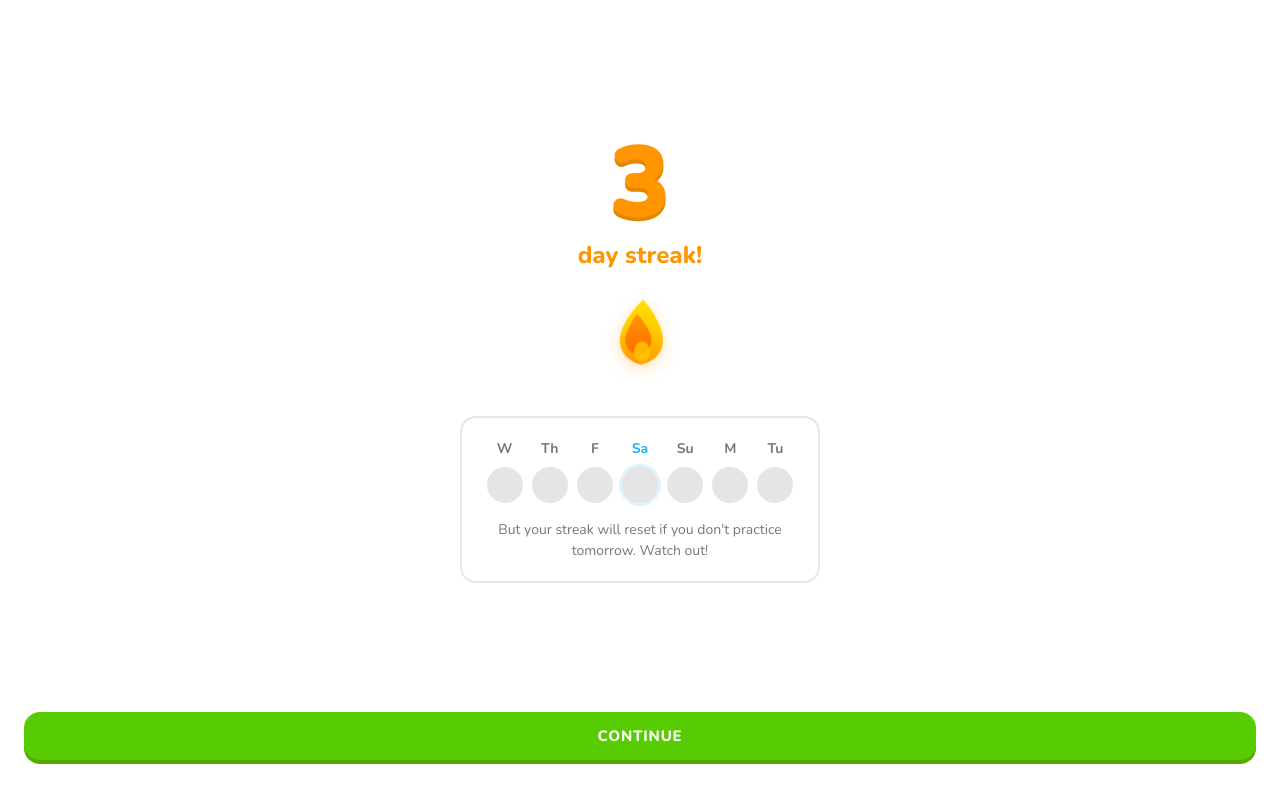
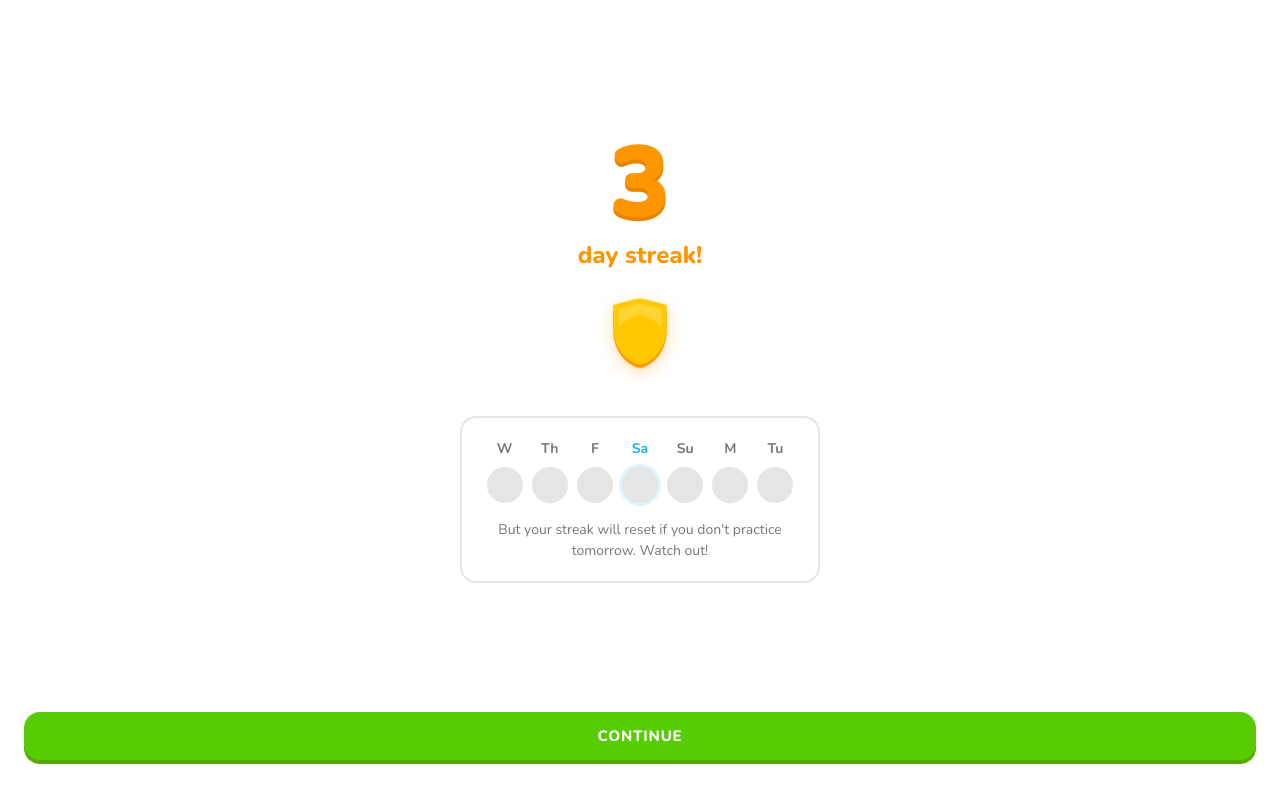
Before and after one commit to kanokpolkulsri/gogram, a React (Vite) app: page /streak in a window 1280 px wide. Built offline with nearby package versions, Linux system fonts and the light colour scheme; no server answers; sample sign-in values are in the browser's storage.

Commit message:
fix: tooltip right-side, scroll to active unit, shield icon, ui tweaks

```diff
--- a/src/components/LessonNode.css
+++ b/src/components/LessonNode.css
@@ -23,7 +23,9 @@
 /* Classic Speech-Bubble Tooltip */
 .lesson-node-tooltip {
   position: absolute;
-  top: -16px;
+  left: calc(100% + 12px);
+  top: 50%;
+  transform: translateY(-50%);
   background: var(--color-white);
   color: var(--node-color, var(--color-green));
   font-weight: 800;
@@ -41,22 +43,22 @@
 .lesson-node-tooltip::after {
   content: '';
   position: absolute;
-  bottom: -6px;
-  left: 50%;
-  transform: translateX(-50%) rotate(45deg);
+  left: -6px;
+  top: 50%;
+  transform: translateY(-50%) rotate(45deg);
   width: 8px;
   height: 8px;
   background: var(--color-white);
-  border-right: 2px solid var(--color-gray);
+  border-left: 2px solid var(--color-gray);
   border-bottom: 2px solid var(--color-gray);
 }
 
 @keyframes tooltipBounce {
   0%, 100% {
-    transform: translateY(0);
+    transform: translateY(-50%) translateX(0);
   }
   50% {
-    transform: translateY(-4px);
+    transform: translateY(-50%) translateX(4px);
   }
 }
 
--- a/src/components/StreakFire.jsx
+++ b/src/components/StreakFire.jsx
@@ -1,67 +1,54 @@
 import './StreakFire.css';
 
 export default function StreakFire({ size = 64, active = true, customColor = null, isRainbow = false }) {
-  // If isRainbow is true, we use rainbow gradients
-  const outerFill = isRainbow
-    ? "url(#rainbowGradient)"
-    : (customColor ? customColor : "url(#fireGradient)");
+  const shieldFill = isRainbow
+    ? 'url(#rainbowGradient)'
+    : (customColor ? customColor : '#FFC800');
 
-  const innerFill = isRainbow
-    ? "url(#rainbowInnerGradient)"
-    : (customColor ? "rgba(255, 255, 255, 0.35)" : "url(#fireInnerGradient)");
+  const shieldHighlight = isRainbow
+    ? '#FFFFFF'
+    : (customColor ? 'rgba(255,255,255,0.45)' : '#FFE57F');
 
-  const coreFill = isRainbow
-    ? "#FFFFFF"
-    : (customColor ? "rgba(255, 255, 255, 0.7)" : "#FFC800");
+  const shieldDark = isRainbow
+    ? 'rgba(0,0,0,0.2)'
+    : (customColor ? 'rgba(0,0,0,0.18)' : '#FF9600');
+
+  const inactiveFill = '#E5E5E5';
+  const inactiveDark = '#AFAFAF';
 
   return (
     <div className="streak-fire" style={{ width: size, height: size }}>
-      <svg viewBox="0 0 64 64" width={size} height={size} className="streak-fire-svg">
+      <svg viewBox="0 0 48 48" width={size} height={size} className="streak-fire-svg">
+        {isRainbow && (
           <defs>
-          <linearGradient id="fireGradient" x1="0%" y1="100%" x2="0%" y2="0%">
-            <stop offset="0%" stopColor="#FF9600" />
-            <stop offset="50%" stopColor="#FFC800" />
-            <stop offset="100%" stopColor="#FFDE00" />
-          </linearGradient>
-          <linearGradient id="fireInnerGradient" x1="0%" y1="100%" x2="0%" y2="0%">
-            <stop offset="0%" stopColor="#FF6B00" />
-            <stop offset="100%" stopColor="#FF9600" />
-          </linearGradient>
-          <linearGradient id="rainbowGradient" x1="0%" y1="100%" x2="0%" y2="0%">
+            <linearGradient id="rainbowGradient" x1="0%" y1="0%" x2="0%" y2="100%">
               <stop offset="0%" stopColor="#FF007F" />
               <stop offset="35%" stopColor="#FF7F00" />
               <stop offset="65%" stopColor="#FFFF00" />
               <stop offset="85%" stopColor="#00FF66" />
               <stop offset="100%" stopColor="#00F0FF" />
             </linearGradient>
-          <linearGradient id="rainbowInnerGradient" x1="0%" y1="100%" x2="0%" y2="0%">
-            <stop offset="0%" stopColor="#E040FB" />
-            <stop offset="50%" stopColor="#00E5FF" />
-            <stop offset="100%" stopColor="#1DE9B6" />
-          </linearGradient>
           </defs>
-        {/* Outer flame */}
+        )}
+        {/* Shield shadow / dark rim */}
         <path
-          d="M32 4C32 4 14 22 14 38C14 48.5 22 56 32 58C42 56 50 48.5 50 38C50 22 32 4 32 4Z"
-          fill={active ? outerFill : "#E5E5E5"}
-          className="flame-outer"
+          d="M24 4L8 8v14c0 10.4 6.8 20.1 16 22 9.2-1.9 16-11.6 16-22V8L24 4z"
+          fill={active ? shieldDark : inactiveDark}
+          transform="translate(0, 2)"
         />
-        {/* Inner flame */}
+        {/* Shield body */}
         <path
-          d="M32 20C32 20 22 32 22 40C22 46 26.5 50 32 52C37.5 50 42 46 42 40C42 32 32 20 32 20Z"
-          fill={active ? innerFill : "#AFAFAF"}
-          className="flame-inner"
+          d="M24 4L8 8v14c0 10.4 6.8 20.1 16 22 9.2-1.9 16-11.6 16-22V8L24 4z"
+          fill={active ? shieldFill : inactiveFill}
         />
-        {/* Core glow */}
-        <ellipse
-          cx="32"
-          cy="46"
-          rx="6"
-          ry="8"
-          fill={active ? coreFill : "#CCCCCC"}
-          opacity={isRainbow ? "0.9" : (customColor ? "1" : "0.8")}
-          className="flame-core"
+        {/* Top highlight */}
+        {active && (
+          <path
+            d="M24 7L11 10.5v8c0 1 0.2 2 0.5 3C14 18 19 15 24 14c5 1 10 4 12.5 7.5 0.3-1 0.5-2 0.5-3v-8L24 7z"
+            fill={shieldHighlight}
+            opacity="0.4"
           />
+        )}
       </svg>
     </div>
   );
--- a/src/pages/LearnPage.css
+++ b/src/pages/LearnPage.css
@@ -8,7 +8,6 @@
 
 @media (min-width: 1024px) {
   .learn-scroll-area {
-    padding-top: 24px;
   }
 }
 
@@ -74,7 +73,7 @@
   flex-direction: column;
   align-items: center;
   gap: 0;
-  padding: 28px 0 0;
+  padding: 0;
   position: relative;
 }
 
@@ -135,7 +134,7 @@
   flex-direction: column;
   align-items: center;
   gap: 12px;
-  padding: 24px 0;
+  padding: 36px 0;
   margin-bottom: 0;
 }
 
```
Also changed, not shown: src/pages/CategoryPage.jsx (+5 -5 lines), src/pages/LearnPage.jsx (line endings or trailing spaces). Lines whose indentation alone changed are shown as unchanged.
